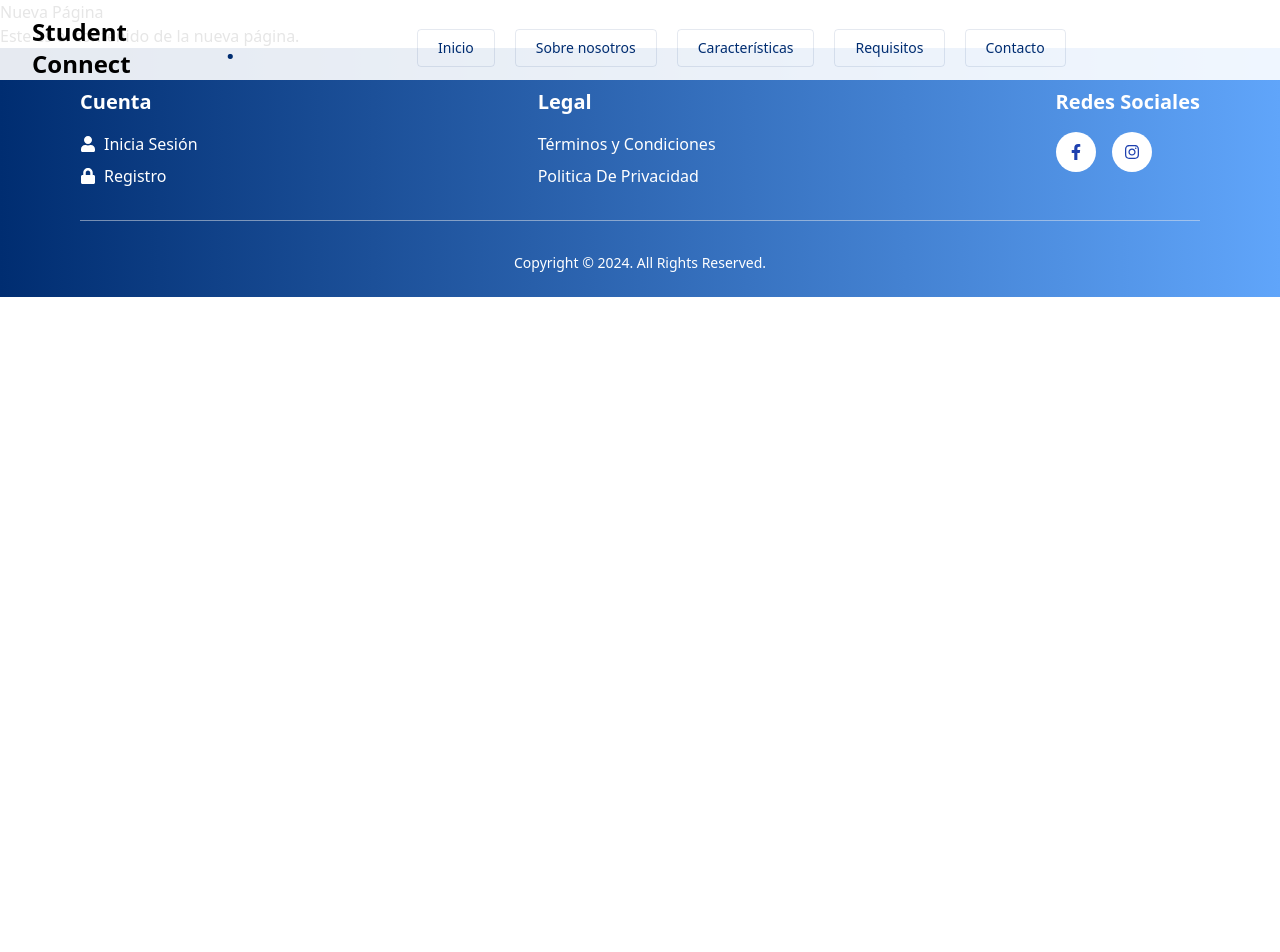
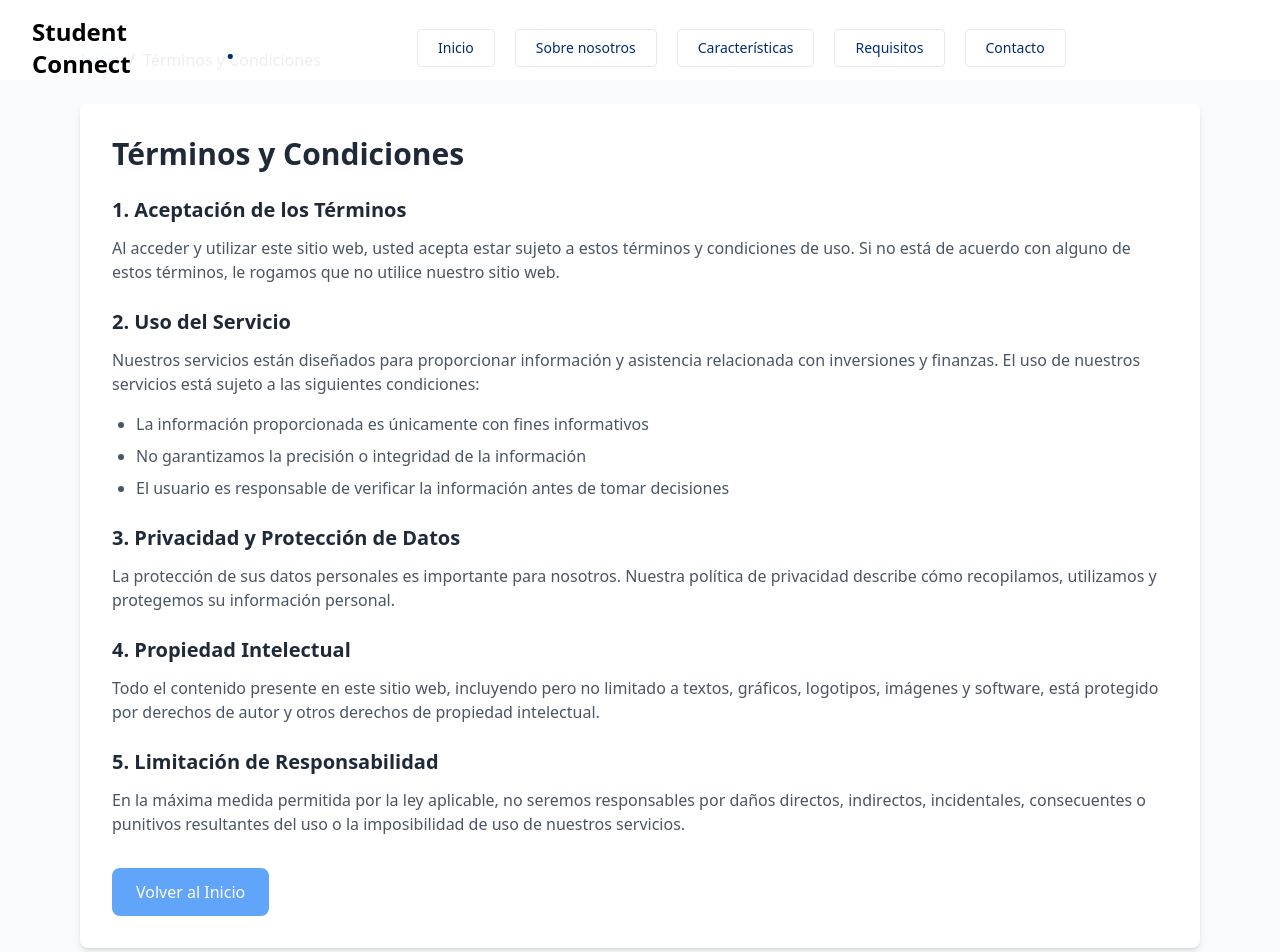
Before and after one commit to Laurarcd/Front-StudentC, a React (Vite) app: page /terminos in a window 1280 px wide. Shown: the top 952 px of the page. Before the commit the page ends 800 px from the top, so only its background shows below. Built offline with nearby package versions, Linux system fonts and the light colour scheme.

Commit message:
Se agrego T&C

```diff
--- a/src/components/Footer.jsx
+++ b/src/components/Footer.jsx
@@ -1,5 +1,6 @@
 // eslint-disable-next-line no-unused-vars
 import React from 'react';
+import { Link } from 'react-router-dom';
 import { FaFacebookF, FaInstagram, FaUser, FaLock } from 'react-icons/fa';
 
 const Footer = () => {
@@ -11,20 +12,34 @@ const Footer = () => {
           <div>
             <h2 className="text-xl font-semibold mb-4">Cuenta</h2>
             <ul className="space-y-2">
-              <li><a href="#" className="hover:underline flex items-center gap-2"><FaUser /> Inicia Sesión</a></li>
-              <li><a href="#" className="hover:underline flex items-center gap-2"><FaLock /> Registro </a></li>
+              <li>
+                <Link to="/login" className="hover:underline flex items-center gap-2">
+                  <FaUser /> Inicia Sesión
+                </Link>
+              </li>
+              <li>
+                <Link to="/registro" className="hover:underline flex items-center gap-2">
+                  <FaLock /> Registro
+                </Link>
+              </li>
             </ul>
           </div>
-
           {/* Legal Section */}
           <div>
             <h2 className="text-xl font-semibold mb-4">Legal</h2>
             <ul className="space-y-2">
-              <li><a href="#" className="hover:underline">Términos y Condiciones</a></li>
-              <li><a href="#" className="hover:underline">Politica De Privacidad</a></li>
+              <li>
+                <Link to="/terminos" className="hover:underline">
+                  Términos y Condiciones
+                </Link>
+              </li>
+              <li>
+                <Link to="/privacidad" className="hover:underline">
+                  Politica De Privacidad
+                </Link>
+              </li>
             </ul>
           </div>
-
           {/* Social Links */}
           <div>
             <h2 className="text-xl font-semibold mb-4">Redes Sociales</h2>
@@ -38,10 +53,8 @@ const Footer = () => {
             </div>
           </div>
         </div>
-
         {/* Divider */}
         <hr className="my-8 border-t border-gray-200 opacity-50" />
-
         {/* Copyright Section */}
         <div className="text-center text-sm">
           <p>Copyright © 2024. All Rights Reserved.</p>
--- a/src/components/Pages/Terminos.jsx
+++ b/src/components/Pages/Terminos.jsx
@@ -1,12 +1,89 @@
+// src/components/Pages/Terminos.jsx
 import React from 'react';
+import { Link } from 'react-router-dom';
 
 const Terminos = () => {
   return (
-    <div>
-      <h1>Nueva Página</h1>
-      <p>Este es el contenido de la nueva página.</p>
+    <div className="min-h-screen bg-gray-50 py-12">
+      <div className="container mx-auto px-6 lg:px-20">
+        {/* Breadcrumb */}
+        <div className="mb-8">
+          <Link to="/" className="text-primary hover:underline">Inicio</Link>
+          <span className="mx-2">/</span>
+          <span className="text-gray-600">Términos y Condiciones</span>
+        </div>
+
+        {/* Content */}
+        <div className="bg-white rounded-lg shadow-md p-8">
+          <h1 className="text-3xl font-bold text-gray-800 mb-6">
+            Términos y Condiciones
+          </h1>
+
+          <div className="space-y-6 text-gray-600">
+            <section>
+              <h2 className="text-xl font-semibold text-gray-800 mb-3">
+                1. Aceptación de los Términos
+              </h2>
+              <p className="mb-4">
+                Al acceder y utilizar este sitio web, usted acepta estar sujeto a estos términos y condiciones de uso. Si no está de acuerdo con alguno de estos términos, le rogamos que no utilice nuestro sitio web.
+              </p>
+            </section>
+
+            <section>
+              <h2 className="text-xl font-semibold text-gray-800 mb-3">
+                2. Uso del Servicio
+              </h2>
+              <p className="mb-4">
+                Nuestros servicios están diseñados para proporcionar información y asistencia relacionada con inversiones y finanzas. El uso de nuestros servicios está sujeto a las siguientes condiciones:
+              </p>
+              <ul className="list-disc pl-6 space-y-2">
+                <li>La información proporcionada es únicamente con fines informativos</li>
+                <li>No garantizamos la precisión o integridad de la información</li>
+                <li>El usuario es responsable de verificar la información antes de tomar decisiones</li>
+              </ul>
+            </section>
+
+            <section>
+              <h2 className="text-xl font-semibold text-gray-800 mb-3">
+                3. Privacidad y Protección de Datos
+              </h2>
+              <p className="mb-4">
+                La protección de sus datos personales es importante para nosotros. Nuestra política de privacidad describe cómo recopilamos, utilizamos y protegemos su información personal.
+              </p>
+            </section>
+
+            <section>
+              <h2 className="text-xl font-semibold text-gray-800 mb-3">
+                4. Propiedad Intelectual
+              </h2>
+              <p className="mb-4">
+                Todo el contenido presente en este sitio web, incluyendo pero no limitado a textos, gráficos, logotipos, imágenes y software, está protegido por derechos de autor y otros derechos de propiedad intelectual.
+              </p>
+            </section>
+
+            <section>
+              <h2 className="text-xl font-semibold text-gray-800 mb-3">
+                5. Limitación de Responsabilidad
+              </h2>
+              <p className="mb-4">
+                En la máxima medida permitida por la ley aplicable, no seremos responsables por daños directos, indirectos, incidentales, consecuentes o punitivos resultantes del uso o la imposibilidad de uso de nuestros servicios.
+              </p>
+            </section>
+          </div>
+
+          {/* Back to Home Button */}
+          <div className="mt-8">
+            <Link
+              to="/"
+              className="inline-flex items-center px-6 py-3 bg-primary text-white font-medium rounded-lg hover:bg-secundary transition-colors"
+            >
+              Volver al Inicio
+            </Link>
+          </div>
+        </div>
+      </div>
     </div>
   );
-}
+};
 
 export default Terminos;
```
